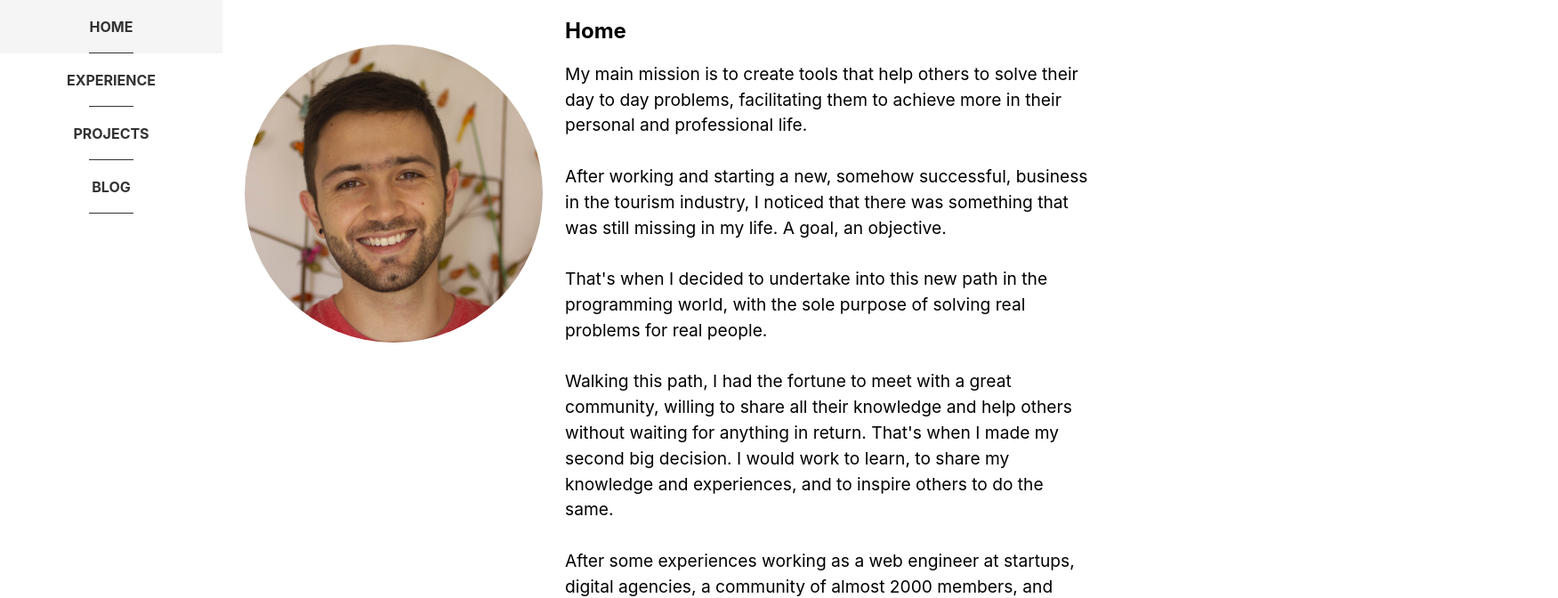
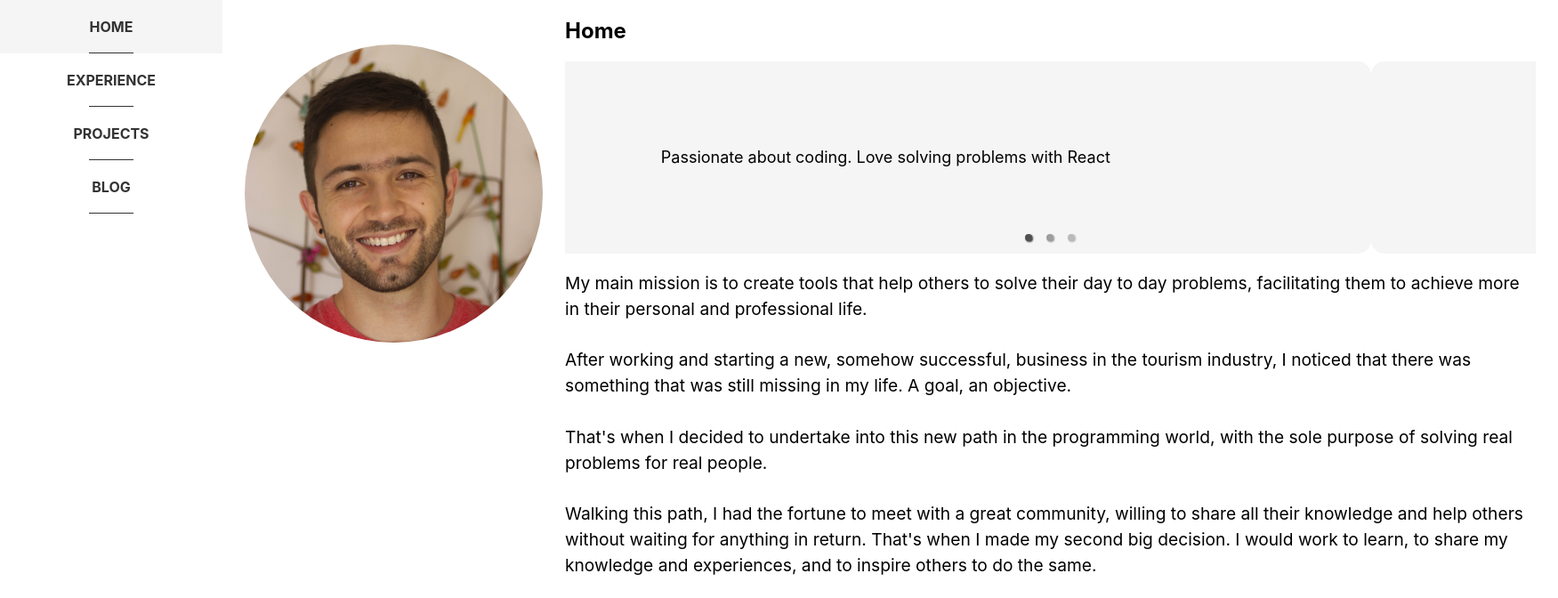
Before and after one commit to simonhoyos/simonhoyos.github.io, a React (Create React App) app: page / in a window 1280 px wide. Shown: the top 672 px of the page at 89% size, 1751 px wide, since content can reach past the window. Built offline with nearby package versions, Linux system fonts and the light colour scheme.

Commit message:
Add react carousel

```diff
--- a/package.json
+++ b/package.json
@@ -5,6 +5,7 @@
   "dependencies": {
     "react": "^16.8.3",
     "react-dom": "^16.8.3",
+    "react-responsive-carousel": "^3.1.47",
     "react-scripts": "2.1.5",
     "styled-components": "^4.1.3"
   },
--- a/src/components/Home.js
+++ b/src/components/Home.js
@@ -1,6 +1,18 @@
 import React from 'react';
+import styled from 'styled-components';
+import { Carousel } from 'react-responsive-carousel';
+import "react-responsive-carousel/lib/styles/carousel.min.css";
 import { StyledSection } from "./styles/StyledSection";
 import { ProfilePicture } from './ProfilePicture';
+
+const Content = styled.blockquote`
+  font-size: 18px;
+  padding: 20px;
+  height: 180px;
+  display: flex;
+  justify-content: center;
+  align-items: center;
+`;
 
 export function Home() {
   return (
@@ -8,6 +20,24 @@ export function Home() {
       <ProfilePicture />
       <div>
         <h2>Home</h2>
+        <Carousel
+          showArrows={false}
+          infiniteLoop
+          autoPlay
+          interval={5000}
+          showThumbs={false}
+          showStatus={false}
+        >
+          <div>
+            <Content>Passionate about coding. Love solving problems with React</Content>
+          </div>
+          <div>
+            <Content>Always eager to learn new things an accept new challenges.</Content>
+          </div>
+          <div>
+            <Content>My main mission is to create tools that help others to solve their day to day problems, facilitating them to achieve more in their personal and professional life.</Content>
+          </div>
+        </Carousel>
         <p>
           My main mission is to create tools that help others to solve their day to day problems, facilitating them to achieve more in their personal and professional life.<br/>
           <br/>
--- a/src/components/styles/StyledSection.js
+++ b/src/components/styles/StyledSection.js
@@ -5,7 +5,7 @@ export const StyledSection = styled.section`
   grid-template-columns: 335px 1fr;
   height: 100vh;
 
-  div:nth-child(2) {
+  & > div:nth-child(2) {
     padding: 0 25px;
   }
 
--- a/src/index.css
+++ b/src/index.css
@@ -20,3 +20,12 @@ code {
 *:after, *:before {
   box-sizing: border-box;
 }
+
+.carousel .slide.slide {
+  background: #f5f5f5;
+  border-radius: 15px;
+}
+
+.carousel .control-dots .dot.dot {
+  background: #333;
+}
```
Also changed, not shown: 1 other file (tests, documents, lock files or other folders).
